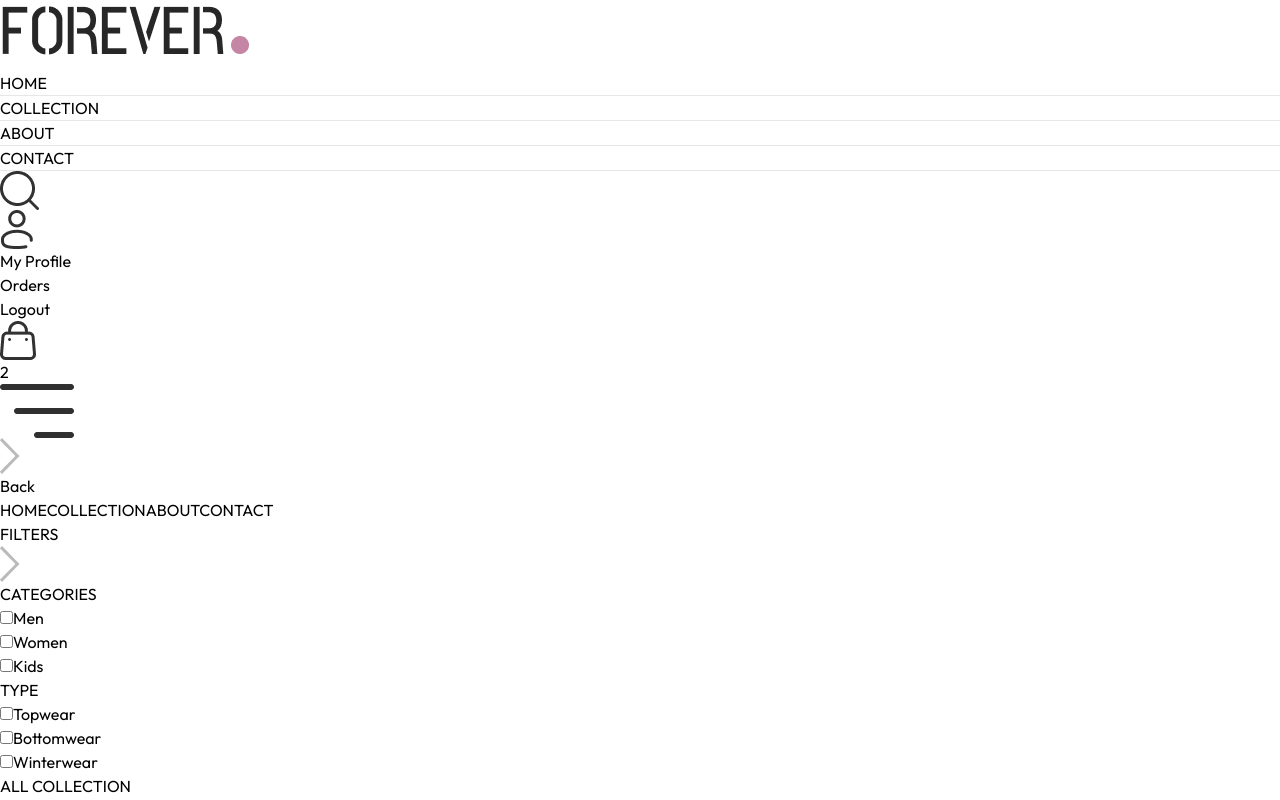
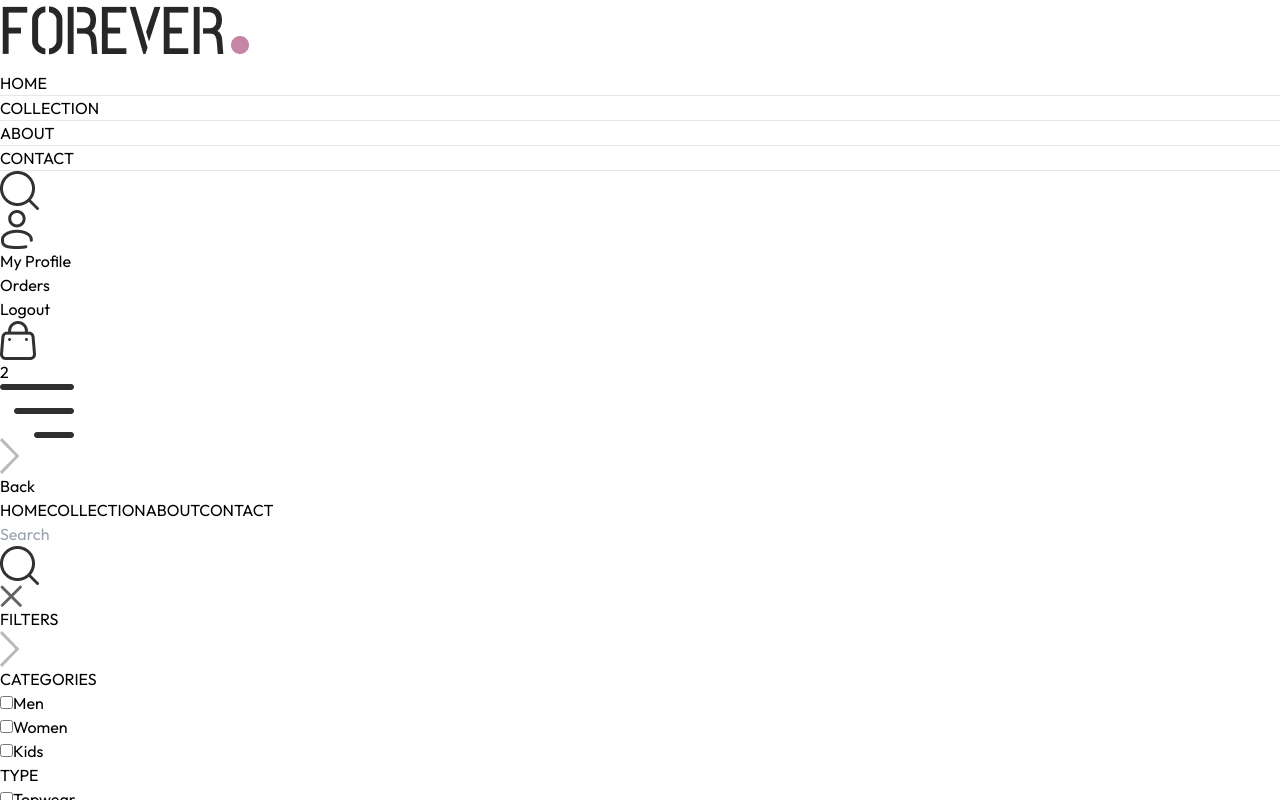
Before and after one commit to TazhibTechnology/forever-e-commerce-app, a React (Vite) app in the folder frontend/: page /collection in a window 1280 px wide. Shown: the top 800 px of the page. Built offline with nearby package versions, Linux system fonts and the light colour scheme.

Commit message:
dev search Feture

```diff
--- a/frontend/src/App.jsx
+++ b/frontend/src/App.jsx
@@ -10,11 +10,13 @@
 import PlaceOrder from "./pages/PlaceOrder";
 import Product from "./pages/Prouduct";
 import Footer from "./components/Footer";
+import SearchBar from "./components/SearchBar";
 
 const App = () => {
   return (
     <div className='px-4 sm:px-[5vm] md:px-[7vm] lg:px-[9vw]'>
       <Navbar />
+      <SearchBar/>
       <Routes>
         <Route path='/' element={<Home />} />
         <Route path='/cart' element={<Cart />} />
--- a/frontend/src/components/Navbar.jsx
+++ b/frontend/src/components/Navbar.jsx
@@ -1,13 +1,15 @@
-import { useState } from "react";
+import { useContext, useState } from "react";
 import { assets } from "../assets/frontend_assets/assets";
 import { Link, NavLink } from "react-router-dom";
+import { ShopContext } from "../context/ShopContext";
 
 const Navbar = () => {
   const [visible, setVisible] = useState(false);
+  const { setShowSearch } = useContext(ShopContext);
 
   return (
     <div className='flex items-center justify-between py-5 font-medium'>
-      <img  src={assets.logo} className='w-36' alt='' />
+      <img src={assets.logo} className='w-36' alt='' />
       <ul className='hidden sm:flex gap-5 text-sm text-gray-700'>
         <NavLink to={"/"} className='flex flex-col items-center gap-1'>
           <p>HOME</p>
@@ -31,7 +33,7 @@
       </ul>
 
       <div className='flex items-center gap-6'>
-        <img src={assets.search_icon} className='w-5 cursor-pointer' alt='' />
+        <img onClick={()=>setShowSearch(true)} src={assets.search_icon} className='w-5 cursor-pointer' alt='' />
         <div className='group relative'>
           <img
             className='w-5 cursor-pointer'
--- a/frontend/src/components/SearchBar.jsx
+++ b/frontend/src/components/SearchBar.jsx
@@ -1,9 +1,44 @@
-import React from 'react'
+import { useContext, useEffect, useState } from "react";
+import { ShopContext } from "../context/ShopContext";
+import { assets } from "../assets/frontend_assets/assets";
+import { useLocation } from "react-router-dom";
 
 const SearchBar = () => {
-  return (
-    <div>SearchBar</div>
-  )
-}
+  const { search, setSearch, showSearch, setShowSearch } =
+    useContext(ShopContext);
+  const [visible, setVisible] = useState(false);
+  const location = useLocation();
 
-export default SearchBar
+  useEffect(() => {
+    // console.log(location.pathname)
+    if (location.pathname.includes("collection") ) {
+      setVisible(true);
+    } else {
+      setVisible(false);
+    }
+  }, [location]);
+  return showSearch && visible ? (
+    <div className='border-t border-b bg-gray-50 text-center'>
+      <div className='inline-flex items-center justify-center border border-gray-400 px-5 py-2 my-5 mx-3 rounded-full w-3/4 sm:w-1/2'>
+        <input
+          value={search}
+          onChange={(e) => setSearch(e.target.value)}
+          className='flex-1 outline-none bg-inherit text-sm'
+          type='text'
+          placeholder='Search'
+          name=''
+          id=''
+        />
+        <img className='w-4' src={assets.search_icon} alt='' />
+      </div>
+      <img
+        onClick={() => setShowSearch(false)}
+        className='inline w-3 cursor-pointer'
+        src={assets.cross_icon}
+        alt=''
+      />
+    </div>
+  ) : null;
+};
+
+export default SearchBar;
--- a/frontend/src/pages/Collection.jsx
+++ b/frontend/src/pages/Collection.jsx
@@ -4,7 +4,7 @@
 import Title from "../components/Title";
 import ProductItem from "../components/ProductItem";
 const Collection = () => {
-  const { products } = useContext(ShopContext);
+  const { products, search, showSearch } = useContext(ShopContext);
   const [showFilter, setShowFilter] = useState(true);
   const [filterProducts, setFilterProducts] = useState([]);
   const [category, setCategory] = useState([]);
```
